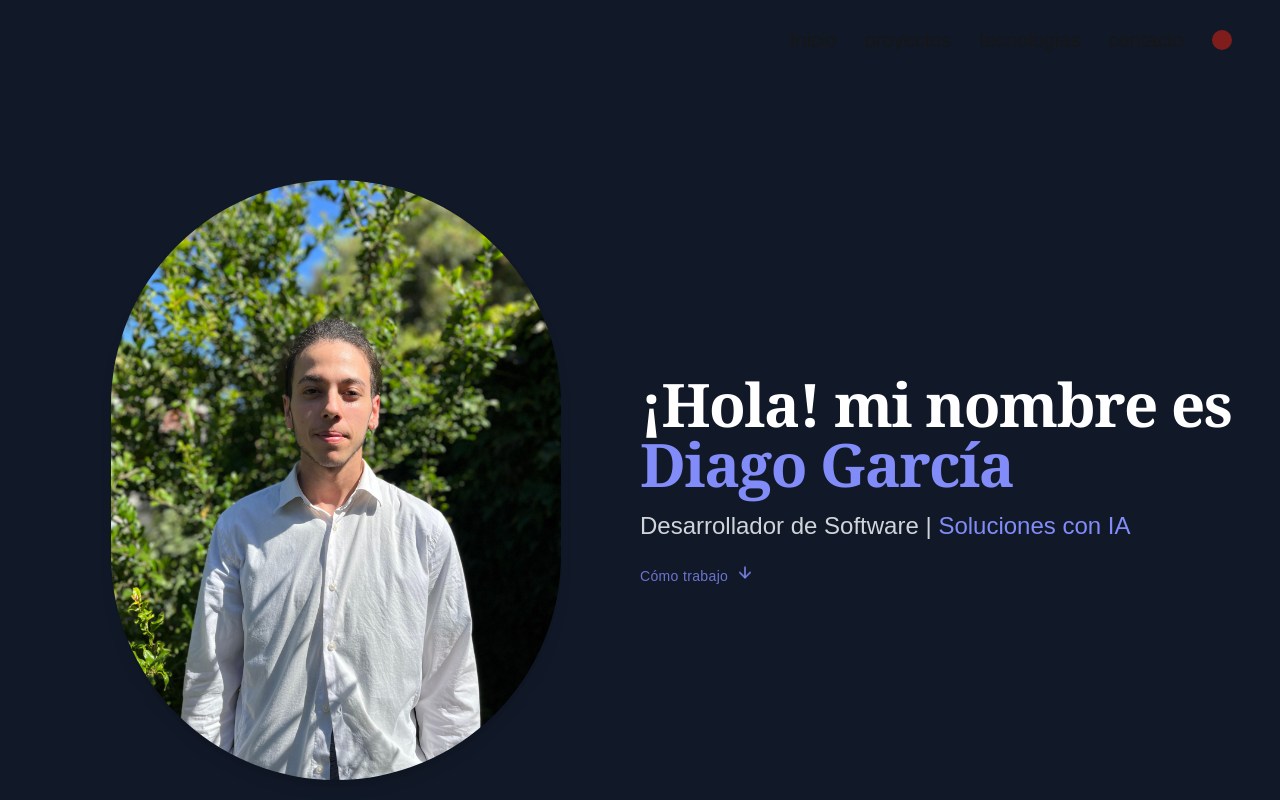
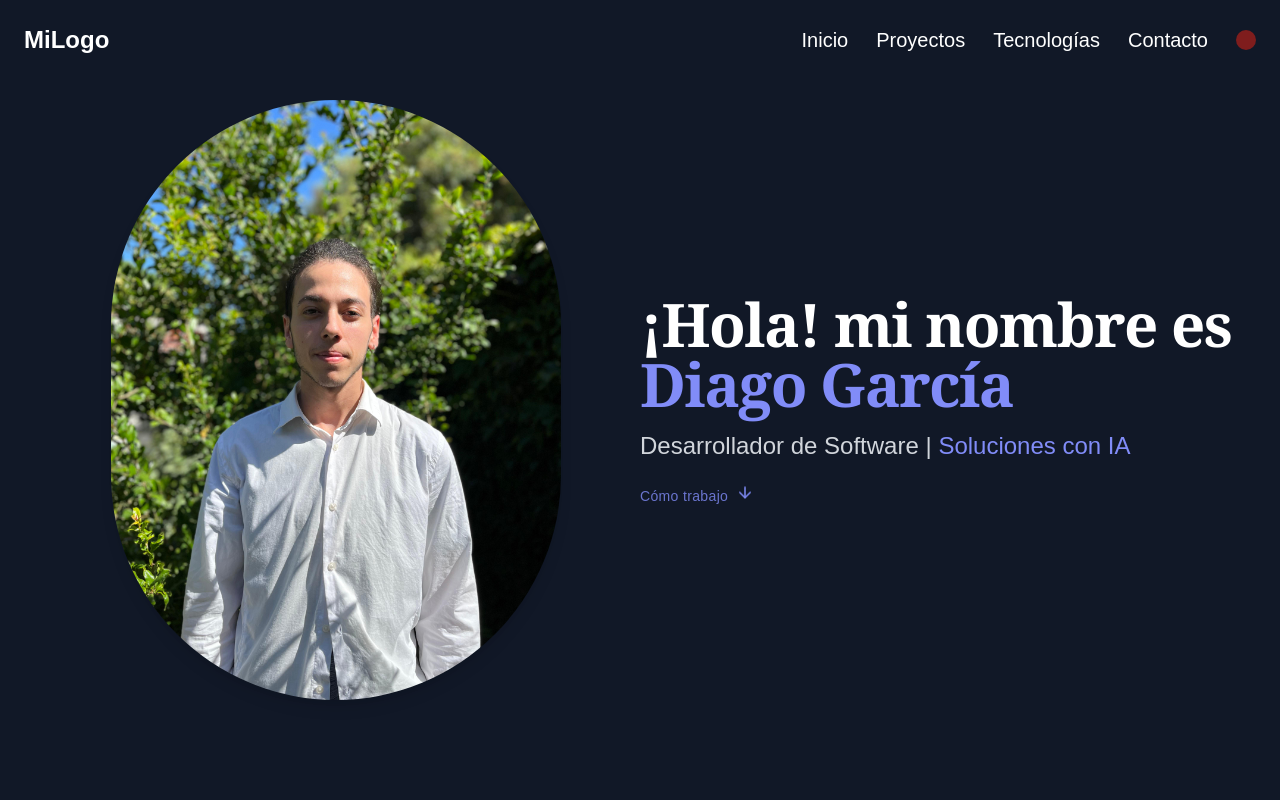
Before and after one commit to DiagoGar/Portfolio, a Next.js app: page / in a window 1280 px wide. Shown: the top 800 px of the page. Built offline with nearby package versions, Linux system fonts and the light colour scheme; no server answers; the database is empty.

Commit message:
se reestructura el componente Header para incluir un menú responsive y un botón de navegación

```diff
--- a/src/components/header.tsx
+++ b/src/components/header.tsx
@@ -1,15 +1,44 @@
+"use client"
+import { useState } from "react";
+
+
 export const Header = () => {
-    return(
-        <header>
-            <div className="LContainer. w-full h-full bg-gray-900 w-screen" id="inicio">
-                <ul className="flex flex-row md:flex-row items-center justify-end h-[5rem] gap-7 mr-[3rem] text-xl">
-                    <li><a href="#inicio">Inicio</a></li>
-                    <li><a href="#projects">proyectos</a></li>
-                    <li><a href="#technologies">tecnologias</a></li>
-                    <li><a href="#contact">contacto</a></li>
-                    <li className="w-5 h-5 rounded-full bg-red-900"></li>
-                </ul>
-            </div>
-        </header>
-    )
+    const [isOpen, setIsOpen] = useState(false);
+
+  return (
+    <header className="bg-gray-900 w-full fixed z-50">
+      <div className="mx-auto flex items-center justify-between h-[5rem] px-6 mx-[2rem]">
+
+        {/* Logo */}
+        <div className="text-white font-bold text-2xl">MiLogo</div>
+
+        {/* Botón hamburguesa */}
+        <button
+          onClick={() => setIsOpen(!isOpen)}
+          className="md:hidden text-white focus:outline-none"
+        >
+          {isOpen ? "✖" : "☰"}
+        </button>
+
+        <ul className="hidden md:flex items-center gap-7 text-xl text-white">
+          <li><a href="#inicio" className="hover:text-indigo-400 transition">Inicio</a></li>
+          <li><a href="#projects" className="hover:text-indigo-400 transition">Proyectos</a></li>
+          <li><a href="#technologies" className="hover:text-indigo-400 transition">Tecnologías</a></li>
+          <li><a href="#contact" className="hover:text-indigo-400 transition">Contacto</a></li>
+          <li className="w-5 h-5 rounded-full bg-red-900"></li>
+        </ul>
+      </div>
+
+      {/* Menú mobile */}
+      {isOpen && (
+        <ul className="md:hidden flex flex-col items-center gap-5 py-6 bg-gray-800 text-white">
+          <li><a href="#inicio" onClick={() => setIsOpen(false)}>Inicio</a></li>
+          <li><a href="#projects" onClick={() => setIsOpen(false)}>Proyectos</a></li>
+          <li><a href="#technologies" onClick={() => setIsOpen(false)}>Tecnologías</a></li>
+          <li><a href="#contact" onClick={() => setIsOpen(false)}>Contacto</a></li>
+          <li className="w-5 h-5 rounded-full bg-red-900"></li>
+        </ul>
+      )}
+    </header>
+  );
 }
```
